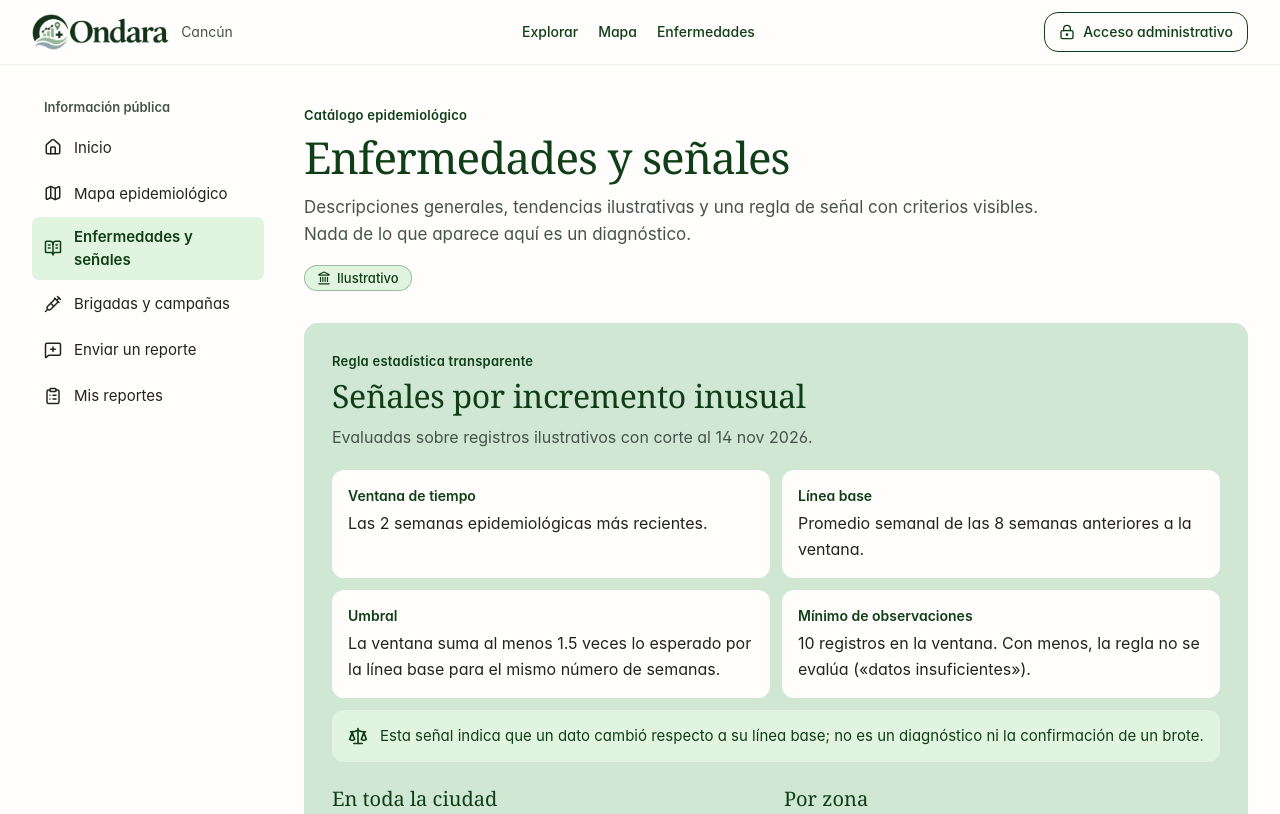
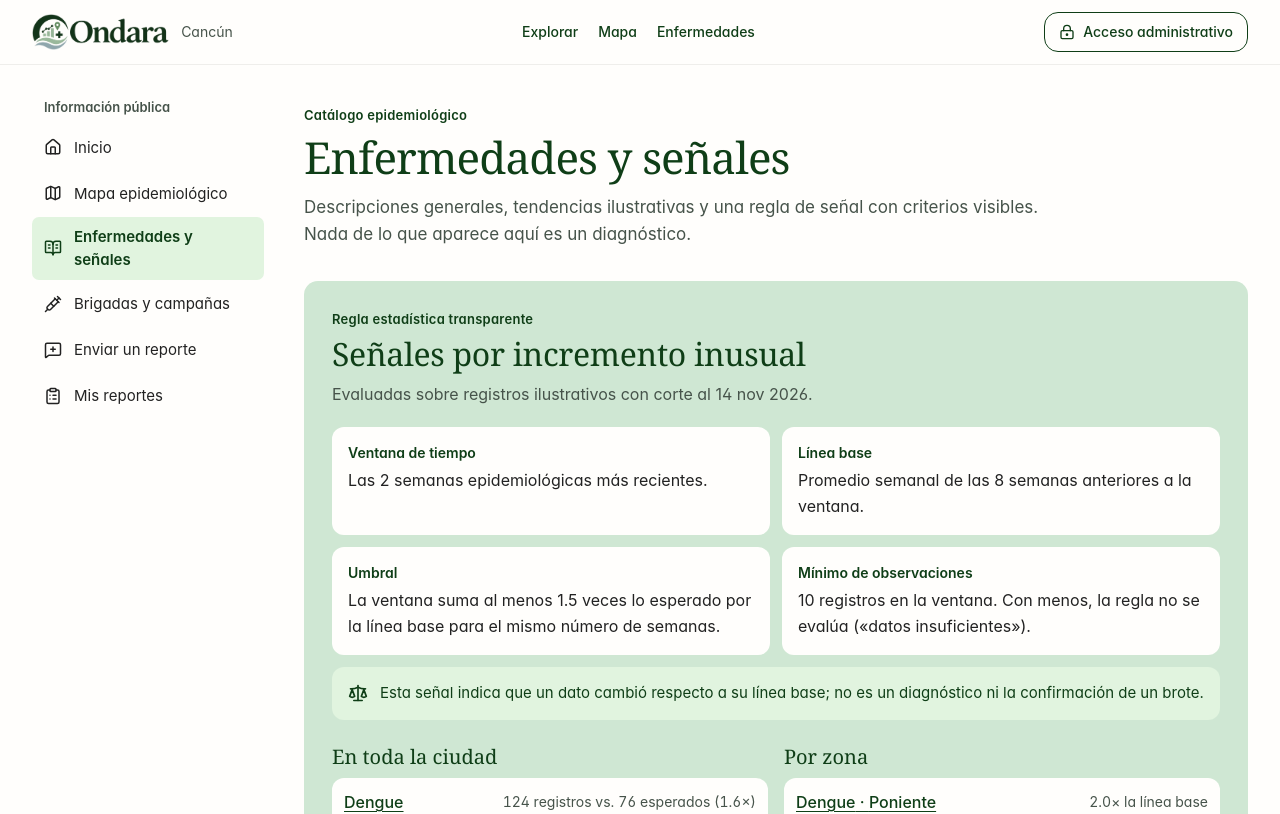
Before and after one commit to FranCiscoK18/TucanthonV3, a React (Vite) app: page /enfermedades in a window 1280 px wide. Shown: the top 814 px of the page. Built offline with nearby package versions, Linux system fonts and the light colour scheme.

Commit message:
ui: eliminar etiquetas redundantes de tipo de dato

```diff
--- a/src/pages/DiseasesPage.tsx
+++ b/src/pages/DiseasesPage.tsx
@@ -3,7 +3,7 @@ import { useMemo, useState } from 'react';
 import { Link, useSearchParams } from 'react-router';
 import { Sparkline } from '../components/charts/Sparkline';
 import { SignalCriteria } from '../components/SignalCriteria';
-import { DataKindBadge, DemoTag, Pill } from '../components/ui/Badges';
+import { Pill } from '../components/ui/Badges';
 import { Button } from '../components/ui/Button';
 import { InputField } from '../components/ui/Form';
 import { PageHeader, SectionHeading } from '../components/ui/PageHeader';
@@ -44,12 +44,6 @@ export function DiseasesPage() {
         eyebrow="Catálogo epidemiológico"
         title="Enfermedades y señales"
         description="Descripciones generales, tendencias ilustrativas y una regla de señal con criterios visibles. Nada de lo que aparece aquí es un diagnóstico."
-        meta={
-          <>
-            <DataKindBadge kind="oficial-demo" compact />
-            <DemoTag />
-          </>
-        }
       />
 
       <AsyncContent resource={resource} onRetry={reload} loading={<LoadingState lines={5} />}>
```
